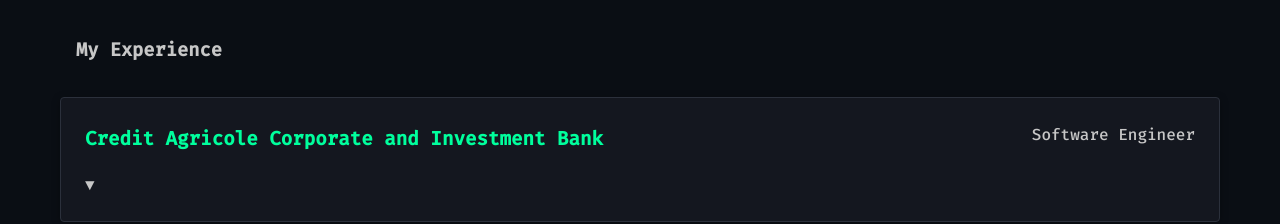
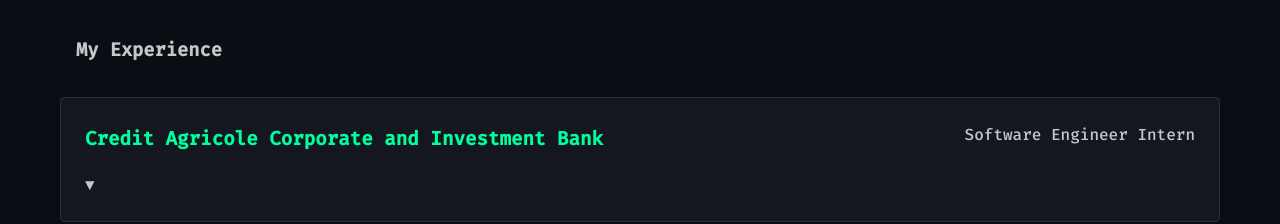
Before and after one commit to Justin-Yeo/hi-im-justin, a React (Create React App) app: page / in a window 1280 px wide. Shown: the part 1800-2024 px from the top of the page. Built offline with nearby package versions, Linux system fonts and the light colour scheme.

Commit message:
Add intern title

```diff
--- a/src/data.js
+++ b/src/data.js
@@ -47,7 +47,7 @@ export const projects = [
 export const experience = [
   {
     company: "Credit Agricole Corporate and Investment Bank",
-    role: "Software Engineer",
+    role: "Software Engineer Intern",
     duration: "Jul 2025 - Present",
     description: "Developing a dashboard with React & FastAPI for the tracking of deployments."
   },
```
